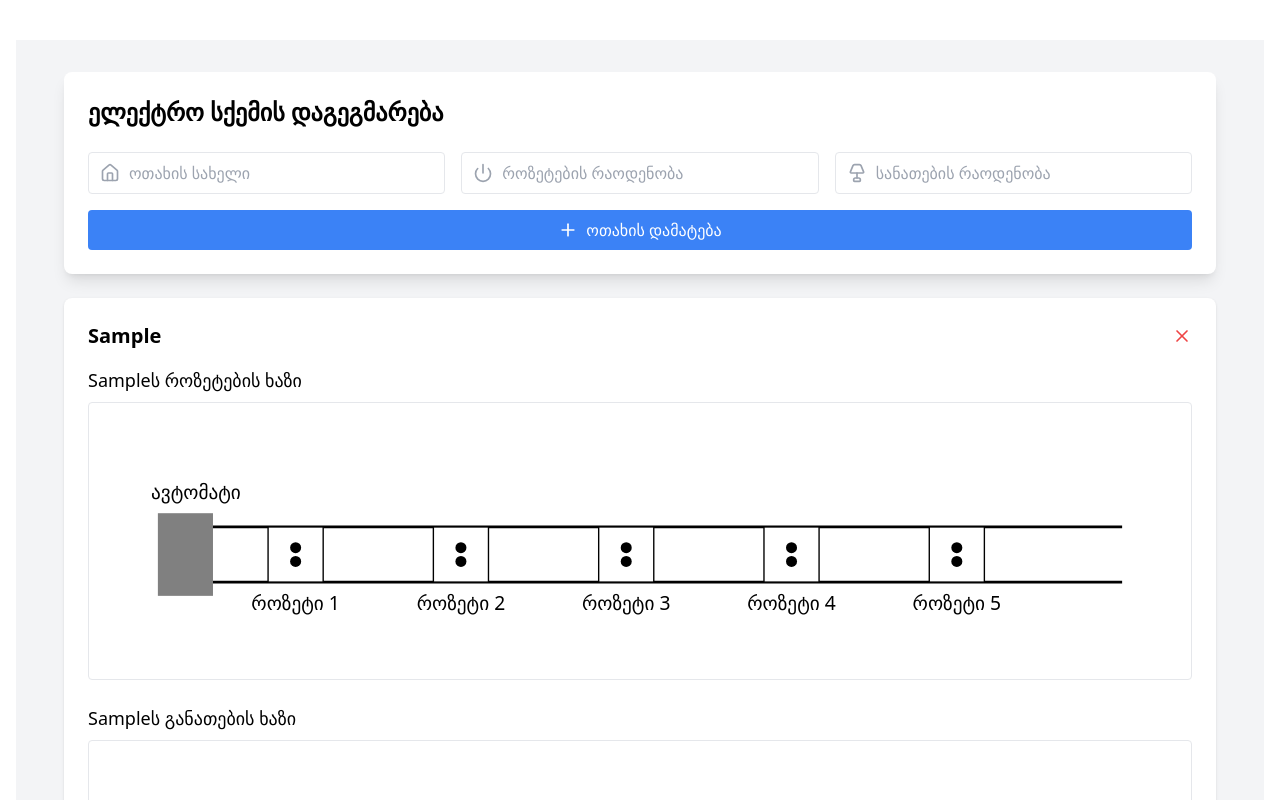
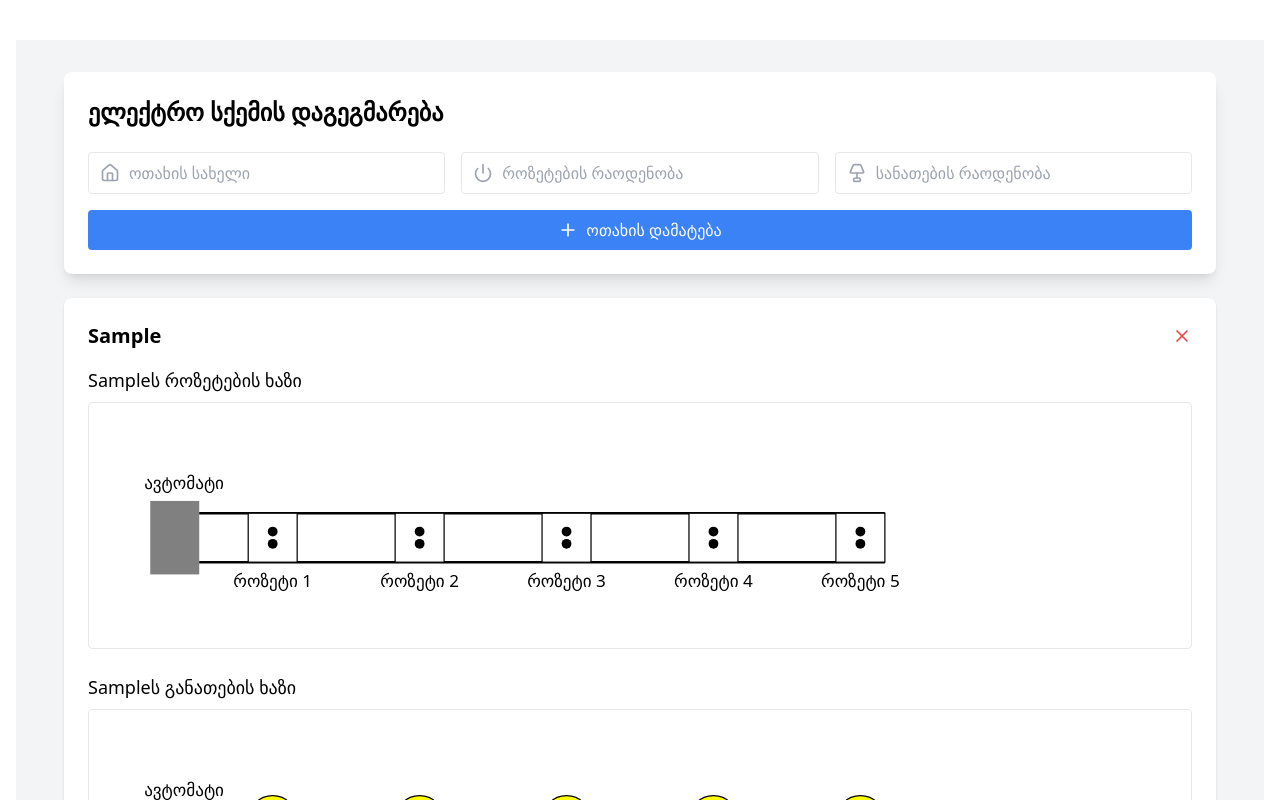
Before and after one commit to aleksandrre/electonics, a React (Vite) app: page / in a window 1280 px wide. Both pictures are taken after typing "Sample", "5", "5" into the empty fields and a click on the button "ოთახის დამატება". Shown: the top 800 px of the page. Built offline with nearby package versions, Linux system fonts and the light colour scheme.

Commit message:
add vertical scroll functionality

```diff
--- a/src/components/CircuitDiagram.jsx
+++ b/src/components/CircuitDiagram.jsx
@@ -21,16 +21,23 @@ const CircuitDiagram = () => {
     setRooms(rooms.filter((_, i) => i !== index));
   };
 
+  const calculateSvgWidth = (elements) => {
+    return Math.max(800, elements * 120 + 300);
+  };
+
   const renderSocketCircuit = (room, index) => {
     const sockets = parseInt(room.sockets);
-    const svgWidth = 800;
+    const svgWidth = calculateSvgWidth(sockets);
     const svgHeight = 200;
+    const lastSocketX = 150 + (sockets - 1) * 120;
 
     return (
       <div className="mb-6">
         <h3 className="text-lg font-medium mb-2">
           {room.roomName}ს როზეტების ხაზი
         </h3>
+        <div className="overflow-x-auto">
+          <div style={{ minWidth: `${svgWidth}px` }}>
             <svg
               viewBox={`0 0 ${svgWidth} ${svgHeight}`}
               className="w-full h-full border rounded"
@@ -45,7 +52,7 @@ const CircuitDiagram = () => {
               <line
                 x1="90"
                 y1="90"
-            x2="750"
+                x2={lastSocketX + 20}
                 y2="90"
                 stroke="black"
                 strokeWidth="2"
@@ -53,7 +60,7 @@ const CircuitDiagram = () => {
               <line
                 x1="90"
                 y1="130"
-            x2="750"
+                x2={lastSocketX + 20}
                 y2="130"
                 stroke="black"
                 strokeWidth="2"
@@ -82,19 +89,24 @@ const CircuitDiagram = () => {
               })}
             </svg>
           </div>
+        </div>
+      </div>
     );
   };
 
   const renderLightCircuit = (room, index) => {
     const lights = parseInt(room.lights);
-    const svgWidth = 800;
+    const svgWidth = calculateSvgWidth(lights);
     const svgHeight = 200;
+    const lastLightX = 150 + (lights - 1) * 120;
 
     return (
       <div>
         <h3 className="text-lg font-medium mb-2">
           {room.roomName}ს განათების ხაზი
         </h3>
+        <div className="overflow-x-auto">
+          <div style={{ minWidth: `${svgWidth}px` }}>
             <svg
               viewBox={`0 0 ${svgWidth} ${svgHeight}`}
               className="w-full h-full border rounded"
@@ -105,30 +117,30 @@ const CircuitDiagram = () => {
                 ავტომატი
               </text>
 
-          {/* მთავარი ხაზები */}
+              {/* ზედა მთავარი ხაზი */}
               <line
                 x1="90"
                 y1="90"
-            x2="750"
+                x2={lastLightX + 20}
                 y2="90"
                 stroke="black"
                 strokeWidth="2"
               />
-          <line
-            x1="90"
-            y1="130"
-            x2="750"
-            y2="130"
-            stroke="black"
-            strokeWidth="2"
-          />
 
-          {/* ნათურები */}
+              {/* ნათურები და მათი ვერტიკალური კაბელები */}
               {[...Array(lights)].map((_, i) => {
                 const x = 150 + i * 120;
                 return (
                   <g key={`light-${i}`}>
-                <circle cx={x} cy="90" r="20" fill="yellow" stroke="black" />
+                    {/* ნათურა */}
+                    <circle
+                      cx={x}
+                      cy="90"
+                      r="20"
+                      fill="yellow"
+                      stroke="black"
+                    />
+                    {/* ვერტიკალური კაბელი */}
                     <line
                       x1={x}
                       y1="110"
@@ -137,13 +149,37 @@ const CircuitDiagram = () => {
                       stroke="black"
                       strokeWidth="2"
                     />
+                    {/* ნომერი */}
                     <text x={x} y="150" textAnchor="middle" className="text-sm">
                       სანათი {i + 1}
                     </text>
+                    {/* ქვედა კაბელის სეგმენტი მხოლოდ წინა ნათურამდე */}
+                    {i < lights - 1 && (
+                      <line
+                        x1={x}
+                        y1="130"
+                        x2={x + 120}
+                        y2="130"
+                        stroke="black"
+                        strokeWidth="2"
+                      />
+                    )}
                   </g>
                 );
               })}
+
+              {/* ქვედა კაბელის საწყისი სეგმენტი ავტომატიდან პირველ ნათურამდე */}
+              <line
+                x1="90"
+                y1="130"
+                x2="150"
+                y2="130"
+                stroke="black"
+                strokeWidth="2"
+              />
             </svg>
+          </div>
+        </div>
       </div>
     );
   };
```
Lines whose indentation alone changed are shown as unchanged.
